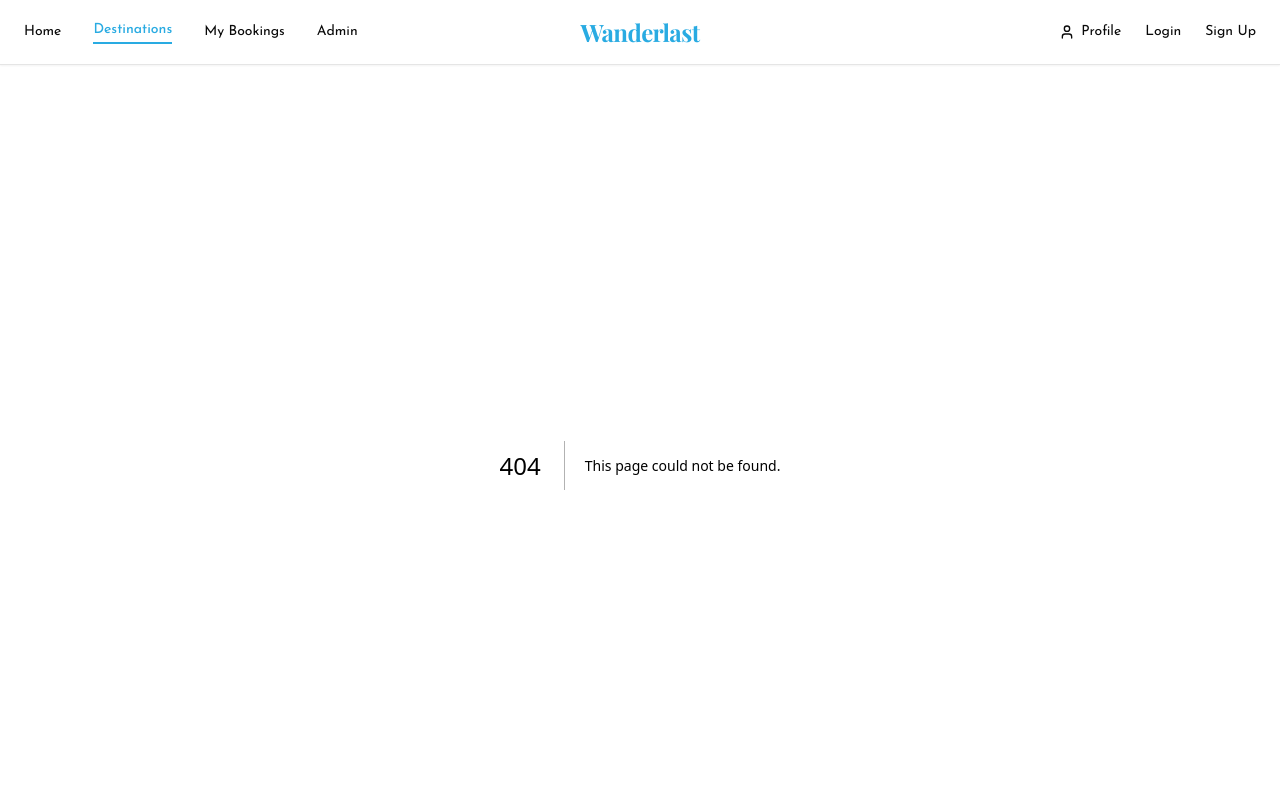
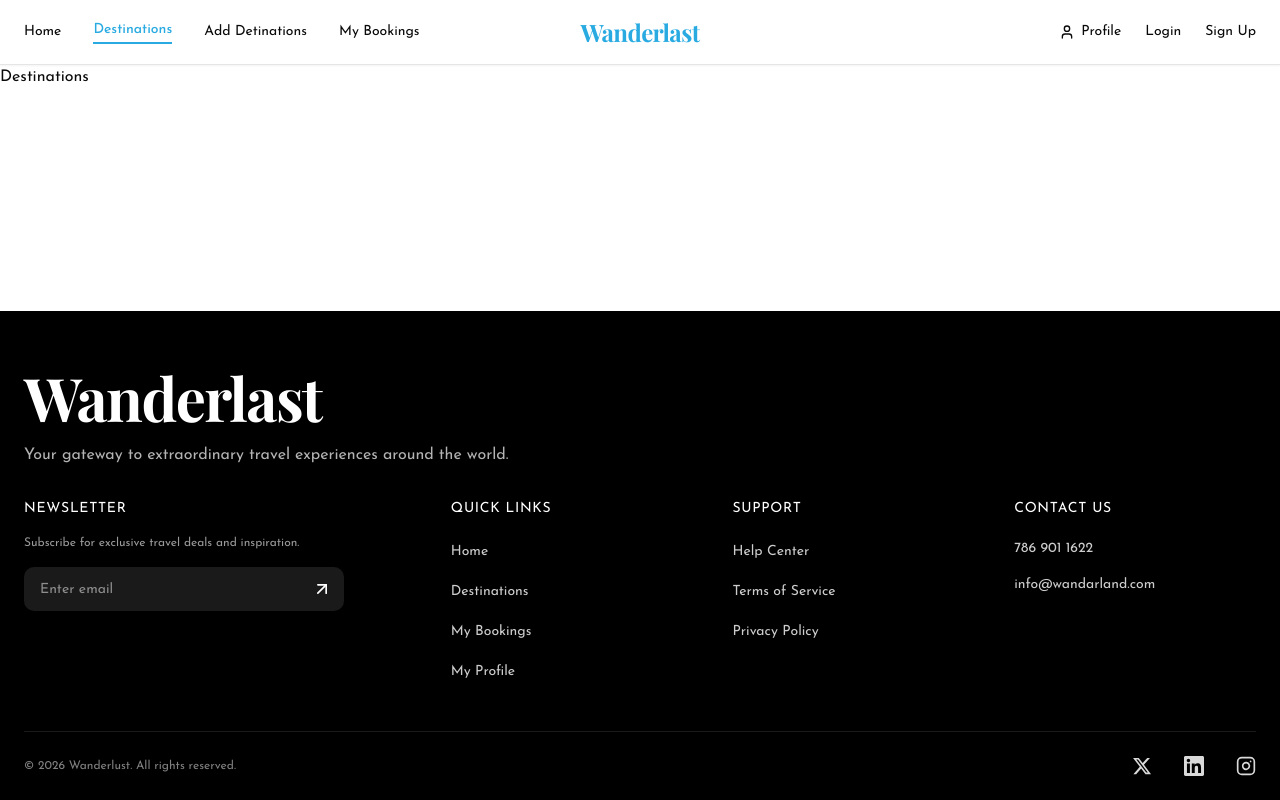
Before and after one commit to Wazida-in-code/Wanderlust-, a Next.js app: page /destinations in a window 1280 px wide. Before the commit this address had no page. Shown: the top 800 px of the page. Built offline with nearby package versions, Linux system fonts and the light colour scheme.

Commit message:
Added: new-nav-link & changed some config

```diff
--- a/next.config.ts
+++ b/next.config.ts
@@ -2,8 +2,8 @@ import type { NextConfig } from "next";
 
 const nextConfig: NextConfig = {
   /* config options here */
-  cacheComponents: true,
-  partialPrefetching: true,
+  cacheComponents: false,
+  partialPrefetching: false,
   reactCompiler: true,
   turbopack: {
     rules: {
--- /dev/null
+++ b/src/app/destinations/page.tsx
@@ -0,0 +1,11 @@
+import React from 'react';
+
+const AllDestinationsPage = () => {
+    return (
+        <div>
+            Destinations
+        </div>
+    );
+};
+
+export default AllDestinationsPage;
--- a/src/components/Navbar.tsx
+++ b/src/components/Navbar.tsx
@@ -26,8 +26,8 @@ const playfair = Playfair_Display({
 const navItems = [
   { label: "Home", href: "/" },
   { label: "Destinations", href: "/destinations" },
-  { label: "My Bookings", href: "/my-bookings" },
-  { label: "Admin", href: "/add-destination" },
+  {label: "Add Detinations", href: "add-destination"},
+  { label: "My Bookings", href: "/my-bookings" }
 ]
 const authItems = [
   { label: "Login", href: "/login" },
```
